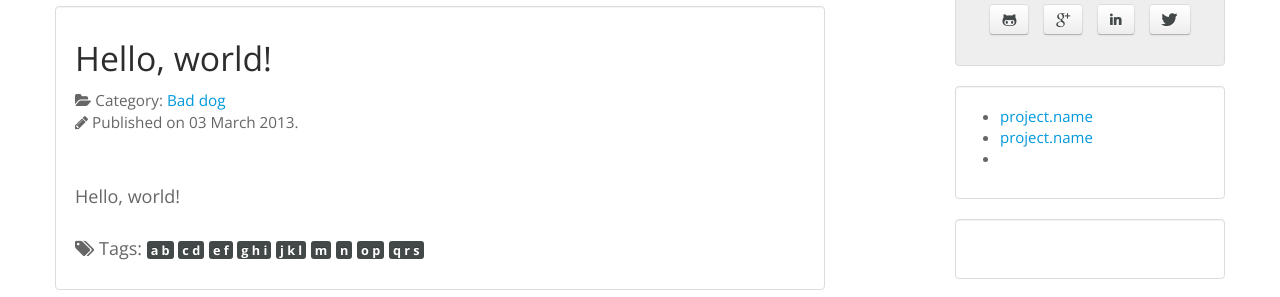
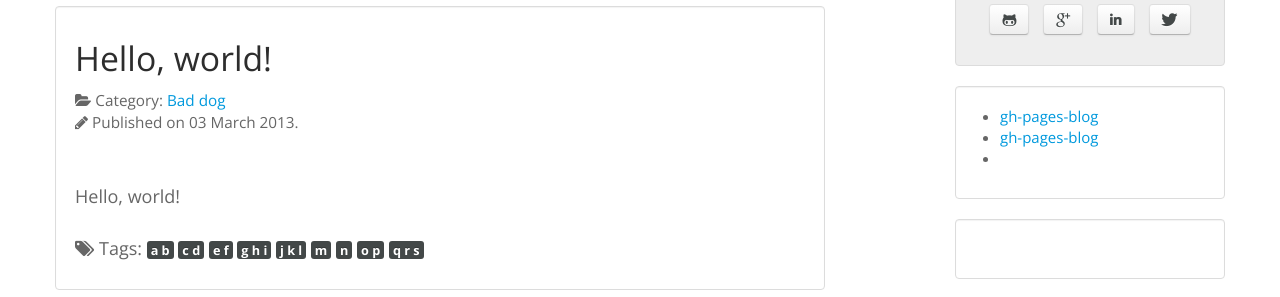
Before and after one commit to thedereck/thedereck.github.com, a Jekyll site: the page built from index.html, in a window 1280 px wide. Shown: the part 455-752 px from the top of the page. Built offline with Jekyll 4.4.1, drawn with Linux system fonts in a browser that asks for light colours.

Commit message:
Change in display links

```diff
--- a/_includes/body/sections/github-projects.html
+++ b/_includes/body/sections/github-projects.html
@@ -1,7 +1,7 @@
 <div class="well-outline">
 	<ul>
 	{% for project in site.github_projects %}
-		<li><a href="project.url">project.name</a></li>
+		<li><a href="{{ project.url }}">{{ project.name }}</a></li>
 	{% endfor %}
 	<li>
 </div>
```
